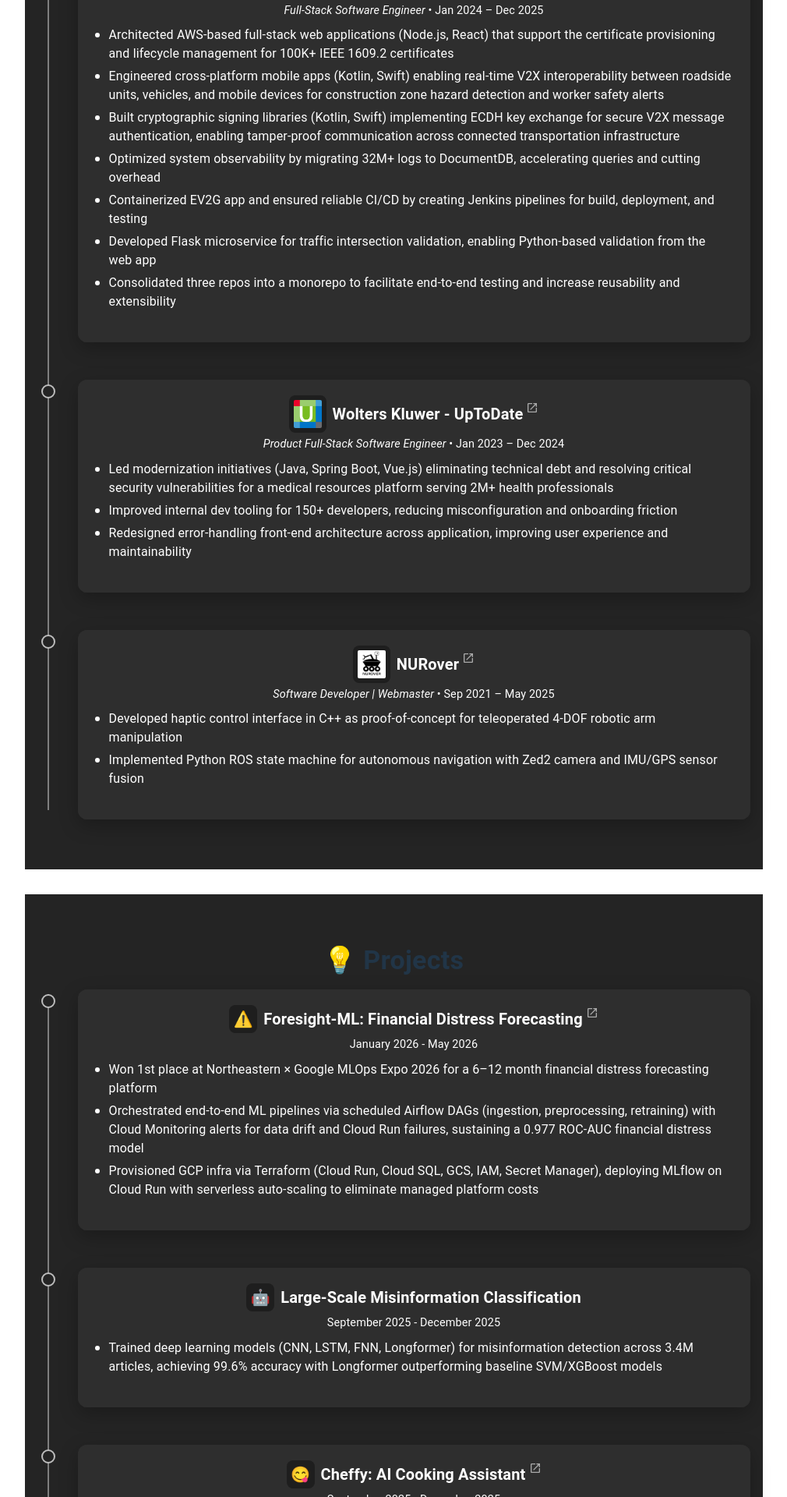
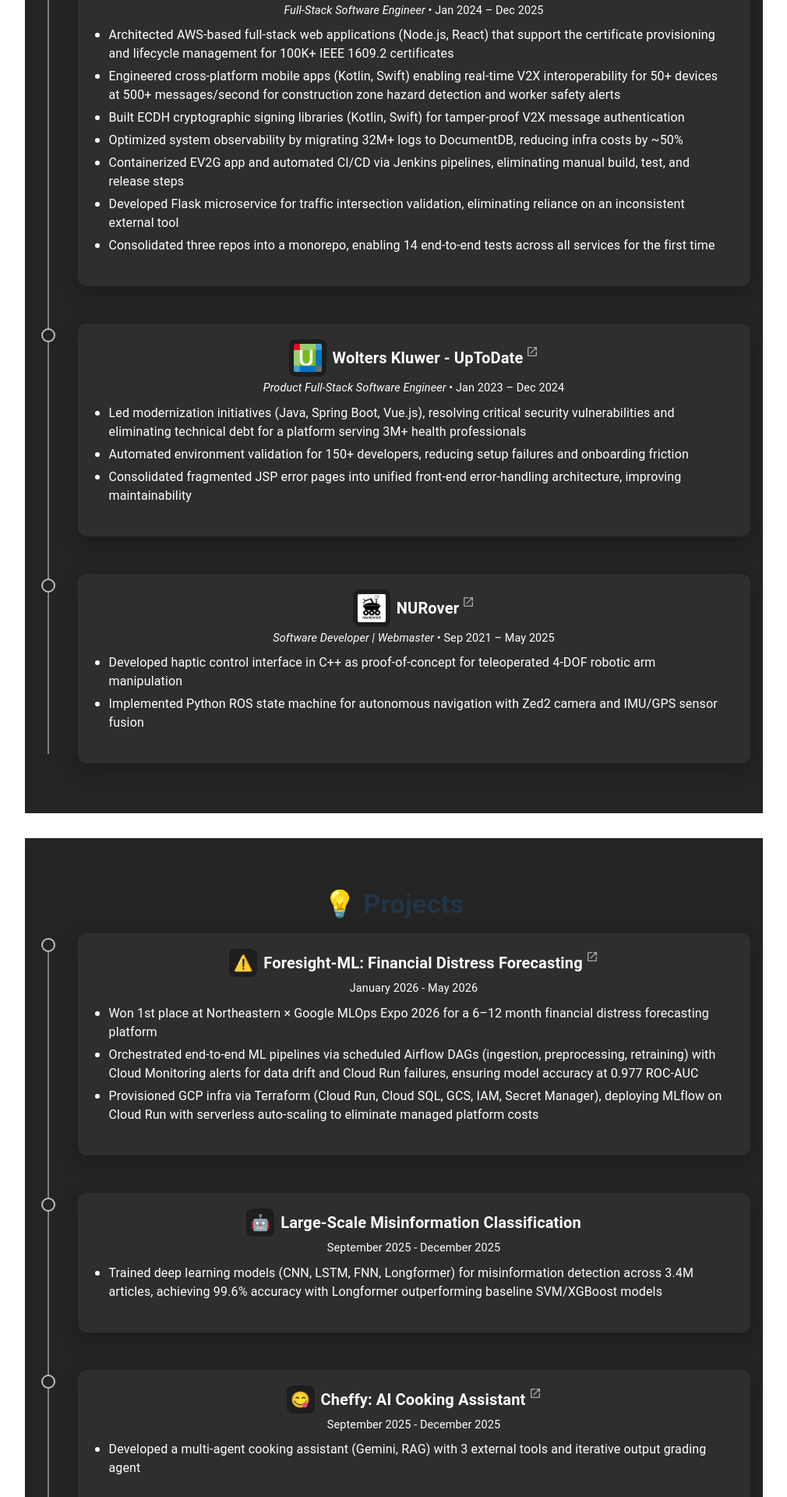
Before and after one commit to bzeng68/bzeng68.github.io, a React (Vite) app: page / in a window 1280 px wide. Shown: the part 620-2540 px from the top of the page at 78% size, without its empty margins (135-1145 px from the left). Built offline with nearby package versions, Linux system fonts and the light colour scheme.

Commit message:
updated resume

```diff
--- a/src/components/ExperienceSection.jsx
+++ b/src/components/ExperienceSection.jsx
@@ -10,12 +10,12 @@
         period: 'Jan 2024 – Dec 2025',
         description: [
             'Architected AWS-based full-stack web applications (Node.js, React) that support the certificate provisioning and lifecycle management for 100K+ IEEE 1609.2 certificates',
-            'Engineered cross-platform mobile apps (Kotlin, Swift) enabling real-time V2X interoperability between roadside units, vehicles, and mobile devices for construction zone hazard detection and worker safety alerts',
-            'Built cryptographic signing libraries (Kotlin, Swift) implementing ECDH key exchange for secure V2X message authentication, enabling tamper-proof communication across connected transportation infrastructure',
-            'Optimized system observability by migrating 32M+ logs to DocumentDB, accelerating queries and cutting overhead',
-            'Containerized EV2G app and ensured reliable CI/CD by creating Jenkins pipelines for build, deployment, and testing',
-            'Developed Flask microservice for traffic intersection validation, enabling Python-based validation from the web app',
-            'Consolidated three repos into a monorepo to facilitate end-to-end testing and increase reusability and extensibility',
+            'Engineered cross-platform mobile apps (Kotlin, Swift) enabling real-time V2X interoperability for 50+ devices at 500+ messages/second for construction zone hazard detection and worker safety alerts',
+            'Built ECDH cryptographic signing libraries (Kotlin, Swift) for tamper-proof V2X message authentication',
+            'Optimized system observability by migrating 32M+ logs to DocumentDB, reducing infra costs by ~50%',
+            'Containerized EV2G app and automated CI/CD via Jenkins pipelines, eliminating manual build, test, and release steps',
+            'Developed Flask microservice for traffic intersection validation, eliminating reliance on an inconsistent external tool',
+            'Consolidated three repos into a monorepo, enabling 14 end-to-end tests across all services for the first time'
         ],
         link: 'https://www.ghsiss.com/',
         image: ISSIcon
@@ -25,9 +25,9 @@
         role: 'Product Full-Stack Software Engineer',
         period: 'Jan 2023 – Dec 2024',
         description: [
-            'Led modernization initiatives (Java, Spring Boot, Vue.js) eliminating technical debt and resolving critical security vulnerabilities for a medical resources platform serving 2M+ health professionals ',
-            'Improved internal dev tooling for 150+ developers, reducing misconfiguration and onboarding friction',
-            'Redesigned error-handling front-end architecture across application, improving user experience and maintainability',
+            'Led modernization initiatives (Java, Spring Boot, Vue.js), resolving critical security vulnerabilities and eliminating technical debt for a platform serving 3M+ health professionals',
+            'Automated environment validation for 150+ developers, reducing setup failures and onboarding friction',
+            'Consolidated fragmented JSP error pages into unified front-end error-handling architecture, improving maintainability'
         ],
         link: 'https://www.wolterskluwer.com/en/solutions/uptodate',
         image: UpToDateIcon
--- a/src/components/ProjectsSection.jsx
+++ b/src/components/ProjectsSection.jsx
@@ -8,9 +8,8 @@
         period: 'January 2026 - May 2026',
         description: [
             'Won 1st place at Northeastern × Google MLOps Expo 2026 for a 6–12 month financial distress forecasting platform',
-            'Orchestrated end-to-end ML pipelines via scheduled Airflow DAGs (ingestion, preprocessing, retraining) with Cloud Monitoring alerts for data drift and Cloud Run failures, sustaining a 0.977 ROC-AUC financial distress model',
+            'Orchestrated end-to-end ML pipelines via scheduled Airflow DAGs (ingestion, preprocessing, retraining) with Cloud Monitoring alerts for data drift and Cloud Run failures, ensuring model accuracy at 0.977 ROC-AUC',
             'Provisioned GCP infra via Terraform (Cloud Run, Cloud SQL, GCS, IAM, Secret Manager), deploying MLflow on Cloud Run with serverless auto-scaling to eliminate managed platform costs'
-
         ],
         link: 'https://github.com/Foresight-ML/foresight_ml',
         emoji: '⚠️'
@@ -27,7 +26,7 @@
         title: 'Cheffy: AI Cooking Assistant',
         period: 'September 2025 - December 2025',
         description: [
-            'Co-designed AI agentic search cooking assistant using Gemini and multi-agent RAG to autonomously retrieve recipes and provide personalized cooking guidance'
+            'Developed a multi-agent cooking assistant (Gemini, RAG) with 3 external tools and iterative output grading agent'
         ],
         link: 'https://github.com/bzeng68/cheffy',
         emoji: '😋'
@@ -36,7 +35,7 @@
         title: 'Finance Tracker AI Chatbot',
         period: 'June 2025 - Present',
         description: [
-            'Created RAG-powered chatbot using LangChain for automated financial analysis transaction categorization and personalized budget insights'
+            'Created a LangChain RAG chatbot for natural-language transaction analysis and budget insights'
         ],
         link: 'https://github.com/bzeng68/finance-tracker',
         emoji: '📈'
```
Also changed, not shown: 1 other file (tests, documents, lock files or other folders).
